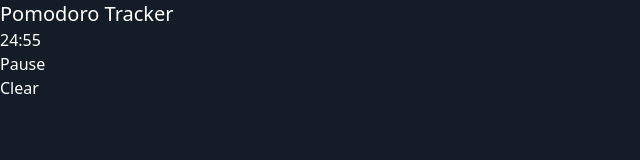
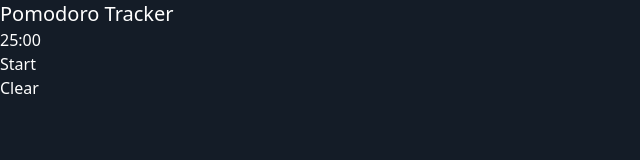
Before and after one commit to DiegoCuevas/pomodoro-tracker, a React (Create React App) app: page / in a window 1280 px wide. Shown: the top 160 px of the page, without its empty margins (0-640 px from the left). Built offline with nearby package versions, Linux system fonts and the light colour scheme.

Commit message:
Fix: buttons

```diff
--- a/src/components/clock/Clock.js
+++ b/src/components/clock/Clock.js
@@ -1,23 +1,26 @@
 import React from "react";
-import { useState, useEffect } from "react";
+import { useState } from "react";
 
 function Clock() {
-  const [resume, setResume] = useState(false);
+  const [resume, setResume] = useState(0);
   const [cronos, setCronos] = useState({minutes: 25, seconds: 0})
   const [intervalId, setIntervalId] = useState();
   const resumeButton = () => {
-    setResume((current) => !current);
-    console.log(resume); // is false
+    initial()
+    setResume(2);
   };
   const pauseButton = () =>{
+    setResume(1);
     clearInterval(intervalId)
-    console.log('clear')
   }
   const clearButton = () =>{
+    setResume(0);
     clearInterval(intervalId);
     setCronos({minutes: 25, seconds: 0})
   }
-  useEffect(() => {
+
+  const initial = () =>{
+    setResume(2);
     const id  = setInterval(() => {
       setCronos((current) => {
         if (current.seconds > 0) {
@@ -33,10 +36,19 @@ function Clock() {
       });
     }, 1000);
     setIntervalId(id);
-    return () => {
-      clearInterval(id);
-    };
-  }, [resume]);
+  };
+  const button = () => {
+    switch (resume) {
+      case 0:
+        return <button onClick={initial}>Start</button>;
+      case 1:
+        return <button onClick={resumeButton}>Resume</button>;
+      case 2:
+        return <button onClick={pauseButton}>Pause</button>;
+      default:
+        return <h1>Error</h1>;
+    }
+  };
 
   return (
     <div>
@@ -44,11 +56,7 @@ function Clock() {
         {cronos.minutes < 10 ? `0${cronos.minutes}` : cronos.minutes}:
         {cronos.seconds < 10 ? `0${cronos.seconds}` : cronos.seconds}
       </h1>
-      {resume ? (
-        <button onClick={resumeButton}>Resume</button>
-      ) : (
-        <button onClick={pauseButton}>Pause</button>
-      )}
+      {button()}
       <br />
       <button onClick={clearButton}>Clear</button>
     </div>
```
